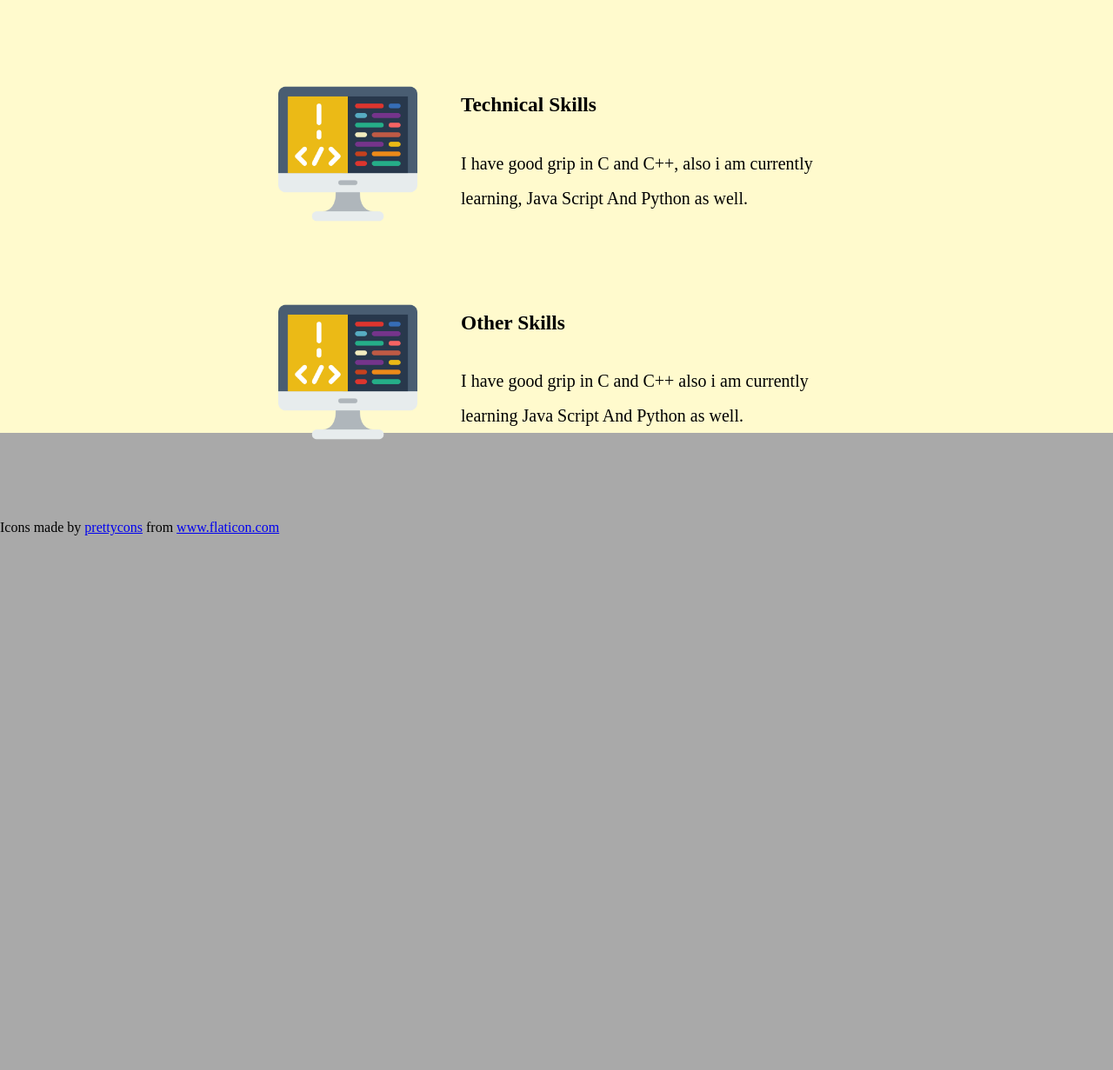
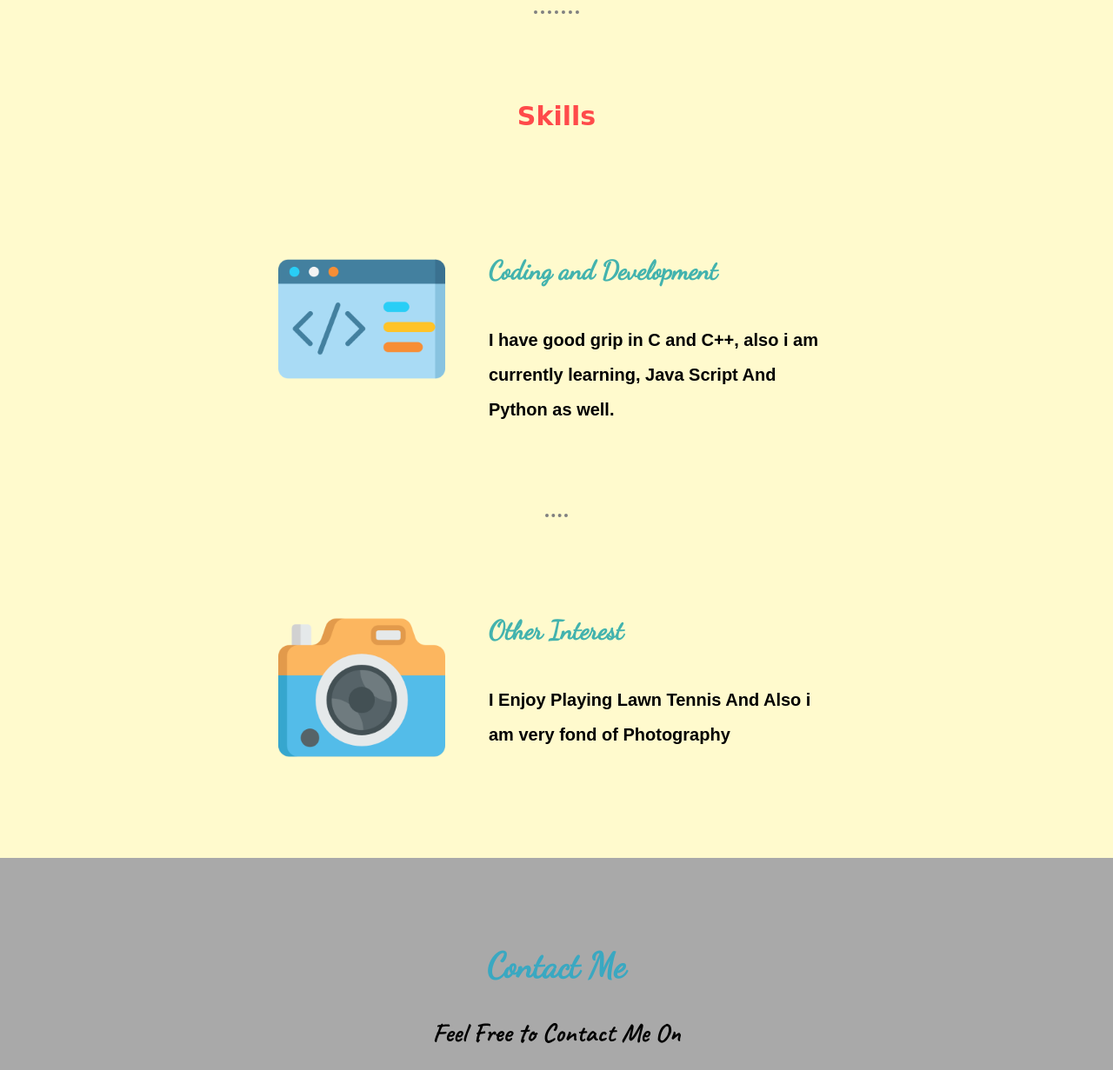
Before and after one commit to dp2292/Personal-Website, a plain HTML site: page index.html in a window 1280 px wide. Shown: the part 989-2220 px from the top of the page at 87% size. Before the commit the page ends 1605 px from the top, so only its background shows below. Drawn offline with nearby package versions, Linux system fonts and the light colour scheme; a web font is replaced by a local one.

Commit message:
Added Contact Page

```diff
--- a/index.html
+++ b/index.html
@@ -7,6 +7,14 @@
     <link rel="icon" href="images/favicon.ico">
     <!-- <link rel="preconnect" href="https://fonts.gstatic.com"> -->
 <link href="https://fonts.googleapis.com/css2?family=Jura:wght@300&display=swap" rel="stylesheet">
+<link rel="preconnect" href="https://fonts.gstatic.com">
+<link href="https://fonts.googleapis.com/css2?family=KoHo:wght@200&display=swap" rel="stylesheet">
+<link rel="preconnect" href="https://fonts.gstatic.com">
+<link href="https://fonts.googleapis.com/css2?family=Dancing+Script&display=swap" rel="stylesheet">
+<link rel="preconnect" href="https://fonts.gstatic.com">
+<link href="https://fonts.googleapis.com/css2?family=Pacifico&display=swap" rel="stylesheet">
+<link rel="preconnect" href="https://fonts.gstatic.com">
+<link href="https://fonts.googleapis.com/css2?family=Caveat:wght@700&display=swap" rel="stylesheet">
   </head>
   <body>
 
@@ -14,40 +22,47 @@
     <img src="images/laptop.png" class="laptop-img" alt="">
     <img src="images/download.png" class="pc-img">
     <h1 class="name">Devansh Patel</h1>
-    <p class="intro">A Programmer</p>
+    <p class="intro">A Coder</p>
     <img src="images/myimage.png" class="myimage" alt="">
   </div>
 
   <div class="middle">
-    <h1 style="  font-family: cursive; color:darkturquoise;">Hello There!</h1>
+    <h1 style="  font-family: cursive; color:darkturquoise;">Hello There!!..</h1>
     <p class="introduction-text">My name is Devansh Patel <br> I am Pursuing B.Tech in <br><b> Infromation Communation And Technology</b> at <br> <a href="https://www.daiict.ac.in" target="_blank">DAIICT</a></p>
-    <p style="font-size: 20px;">I am learning Web Devlopment Since March,2021</p>
+    <p style="font-size: 20px; font-family: 'Pacifico', cursive;">I am learning Web Development Since March,2021</p>
     <hr>
-<hr>
+
 <h3 class="skills">Skills</h3>
 <div class="info-technical">
 
-      <img src="images/coding.png" class="coding" alt="">
-      <h3>Technical Skills</h3>
+  <img src="images/code.png" class="coding" alt="">
+      <h3 class="middle-text">Coding and Development</h3>
     <p class="text">I have good grip in C and C++,
   also i am currently learning,
   Java Script And Python as well.</p>
-  </div>
+  <!-- </div> -->
+<hr>
+  <!-- <div class="info-technical"> -->
 
-  <div class="info-technical">
 
-    <img src="images/coding.png" class="coding" alt="">
-    <h3>Other Skills</h3>
-  <p class="text">I have good grip in C and C++
-also i am currently learning
-Java Script And Python as well.</p>
+    <img src="images/camera.png" class="camera" alt="">
+    <h3 class="middle-text">Other Interest</h3>
+  <p class="text">I Enjoy Playing Lawn Tennis And Also i am very fond of Photography</p>
+
 </div>
 
 </div>
 
 <div class="contact-details">
-  <div>Icons made by <a href="https://www.flaticon.com/authors/prettycons" title="prettycons">prettycons</a> from <a href="https://www.flaticon.com/" title="Flaticon">www.flaticon.com</a></div>
-
+  <h2>Contact Me</h2>
+  <p style="font-family: 'Caveat', cursive; font-size: 30px;">Feel Free to Contact Me On</p>
+<a href="https://linkedin.com" target="_blank"><img src="images/linkedin.png" class="contact-images" alt=""></a>
+<a href="mailto:devanshp2209@gmail.com ?"><img src="images/mail.png" class="contact-images" alt=""></a>
+<p style="font-family: 'Caveat', cursive; font-size: 30px;">Other Handles</p>
+<a href="https:/github.com/dp2292" target="_blank"><img src="images/github.png" class="contact-images" alt=""></a>
+<a href="https://www.codechef.com/users/devansh_22" target="_blank"><img src="images/codechef.png" class="contact-images" alt=""></a>
+<a href="https://www.hackerrank.com/Devansh22" target="_blank"><img src="images/Hackerrank.png" class="contact-images" alt=""></a>
+<div>Icons made by <a href="https://www.flaticon.com/authors/prettycons" title="prettycons">prettycons</a> from <a href="https://www.flaticon.com/" title="Flaticon">www.flaticon.com</a></div>
 </div>
 
   </body>
--- a/style.css
+++ b/style.css
@@ -42,10 +42,10 @@ height: 100px;
 
 }
 
-.dp{width: 40px;
+.dp{
+  width: 40px;
   height: 40px;
-
-   position: relative;
+  position: relative;
   left: 50px;
   border-radius: 25px;
   margin: 10px;
@@ -70,9 +70,11 @@ height: 100px;
 }
 
 hr{
-  border-style: ridge;
-  border-collapse: collapse;
-  border-color: indigo;
+  border-style: dotted none none;
+  border-color: gray;
+  border-width: 4px;
+  width: 4%;
+  margin: 100px auto;
 }
 
 .introduction-text{
@@ -84,13 +86,15 @@ hr{
 .skills{
   font-size: 30px;
   font-family: cursive;
+  color: rgb(255, 74, 74);
 }
 
 .coding{
-  width: 25%;
- height: 25%;
+  width: 30%;
+ height: 30%;
   float: left;
   margin-right: 50px;
+  margin-top:20px ;
 }
 
 
@@ -100,5 +104,50 @@ hr{
   text-align: left;
   line-height: 2;
   font-size: 20px;
+  display: table;
+  font-family: 'KoHo', sans-serif;
+  font-weight: bold;
 
 }
+
+.camera{
+  width: 30%;
+  height: 30%;
+  float: left;
+  margin-right: 50px;
+  margin-bottom: 100px;
+
+}
+
+h3{
+  font-family: 'Dancing Script', cursive;
+  font-size: 30px;
+}
+
+.contact-details{
+  margin-top: 0px;
+  text-align: center;
+  font-size: 20px;
+
+}
+
+.contact-images{
+  width: 40px;
+  height: 40px;
+  padding: 10px;
+  padding-bottom: 40px;
+}
+
+
+h2{
+  font-family: 'Dancing Script', cursive;
+  font-size: 40px;
+ color:	#3AA8C1;
+}
+
+
+.middle-text{
+  font-family: 'Dancing Script', cursive;
+  font-size: 30px;
+  color: #43B3AE;
+}
```
Also changed, not shown: images/Hackerrank.png (added), images/camera.png (added), images/code.png (added), images/codechef.png (added), images/github.png (added), images/linkedin.png (added), images/mail.png (added).
